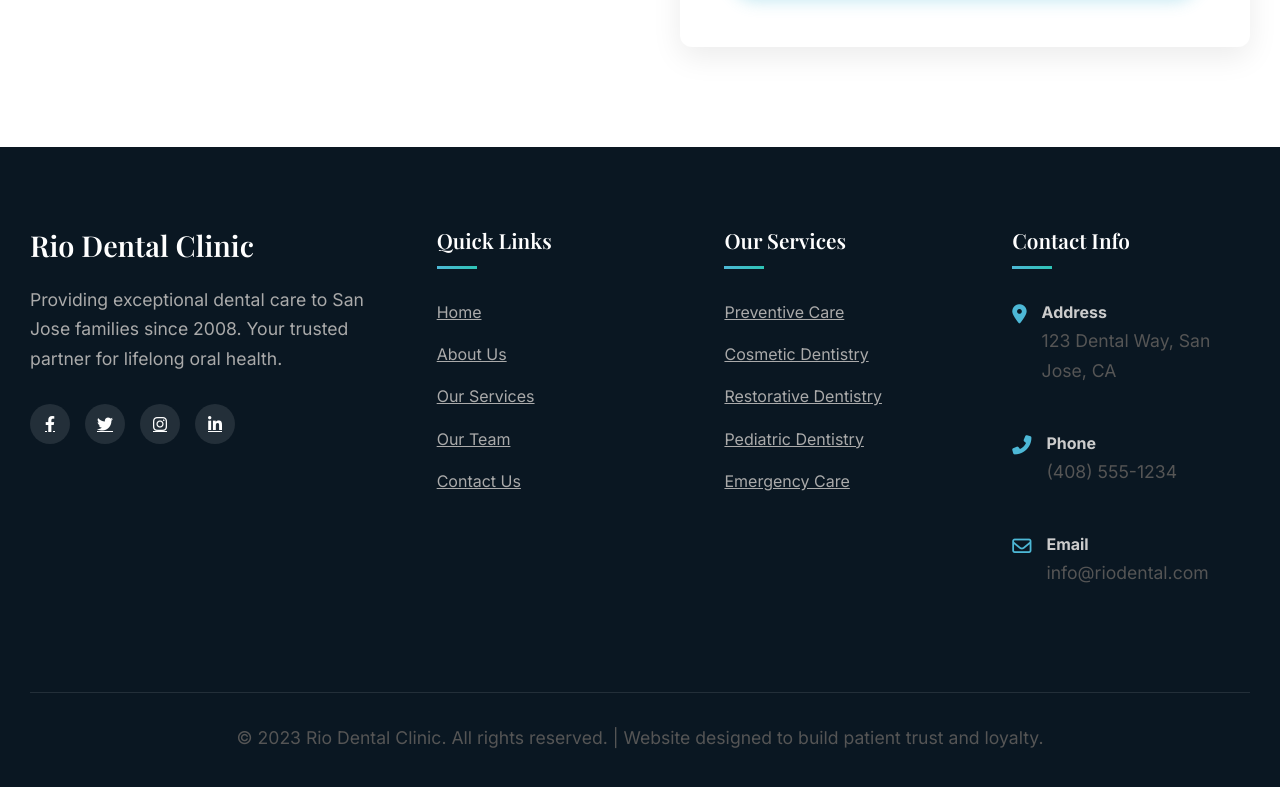
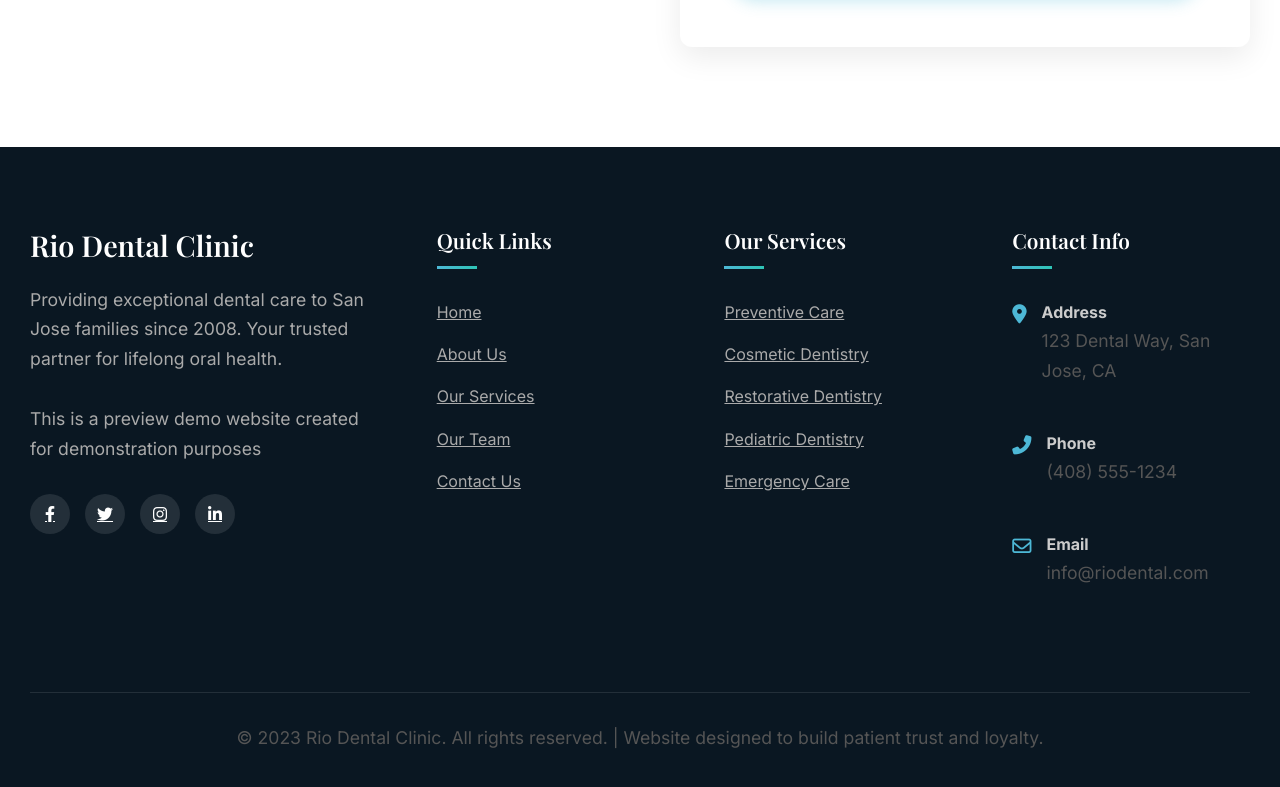
Before and after one commit to Hadikashif456/DEMO-sites, a plain HTML site: page index.html in a window 1280 px wide. Shown: the part 7132-7919 px from the top of the page. Drawn offline with nearby package versions, Linux system fonts and the light colour scheme.

```diff
--- a/index.html
+++ b/index.html
@@ -1497,6 +1497,7 @@
                 <div class="footer-col footer-logo">
                     <h3>Rio Dental Clinic</h3>
                     <p>Providing exceptional dental care to San Jose families since 2008. Your trusted partner for lifelong oral health.</p>
+                    <p>This is a preview demo website created for demonstration purposes</p>
                     <div class="social-links">
                         <a href="#" class="social-link">
                             <i class="fab fa-facebook-f"></i>
@@ -1715,4 +1716,5 @@
         });
     </script>
 </body>
+
 </html>
```
